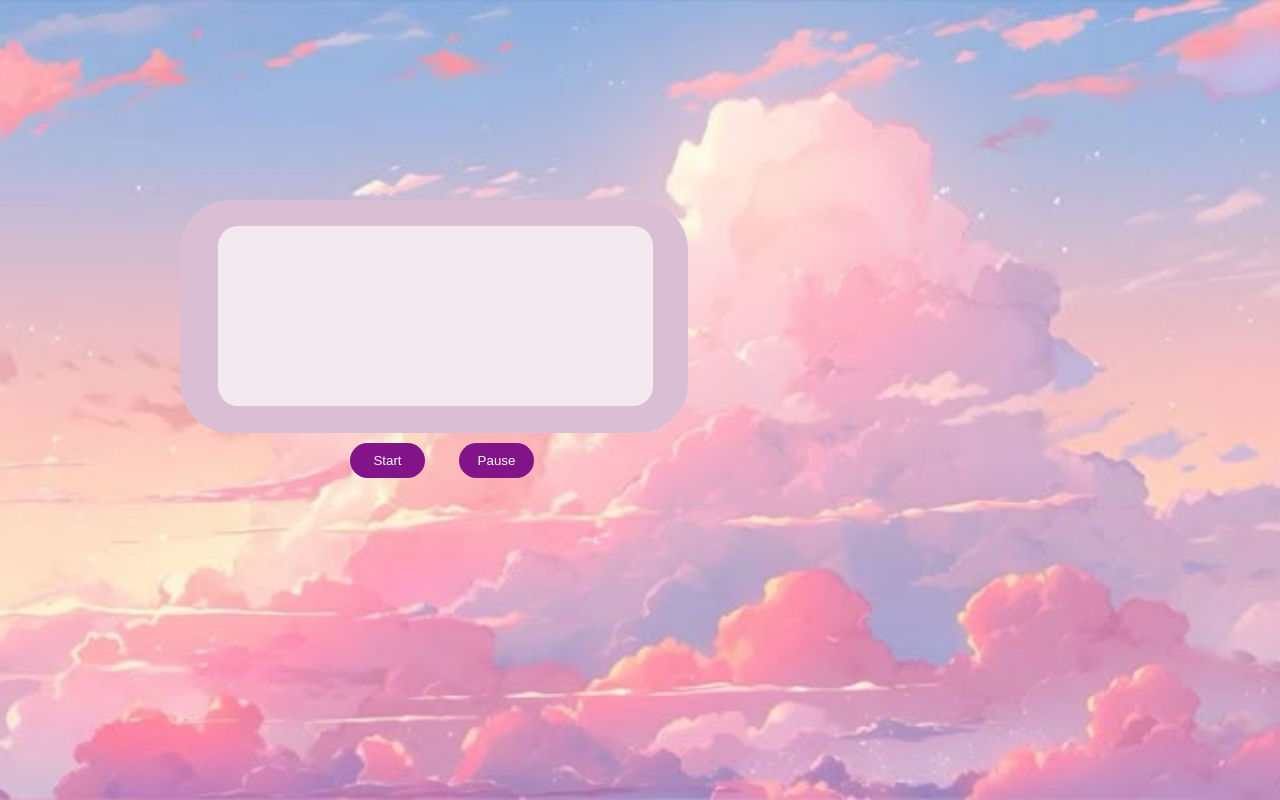
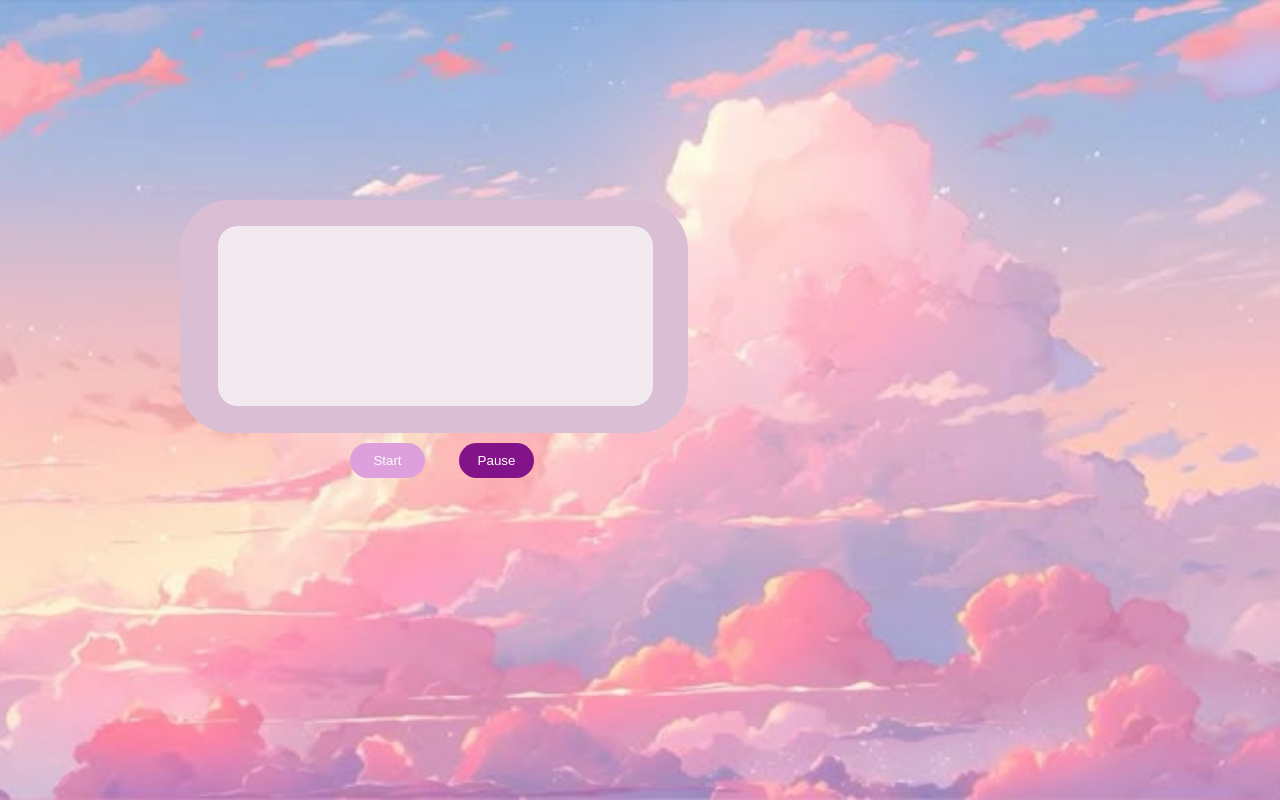
Before and after one commit to itsjayn3/cozytimer, a plain HTML site: page index.html in a window 1280 px wide. In both pictures the pointer is over the button "Start". Drawn offline with Linux system fonts and the light colour scheme.

Commit message:
hover button colour

```diff
--- a/style.css
+++ b/style.css
@@ -40,6 +40,11 @@ body{
     height: 35px;
 }
 
+.button:hover{
+    background-color: plum;
+    cursor: pointer;
+}
+
 #start_btn{
     margin-left:350px;
 }
```
